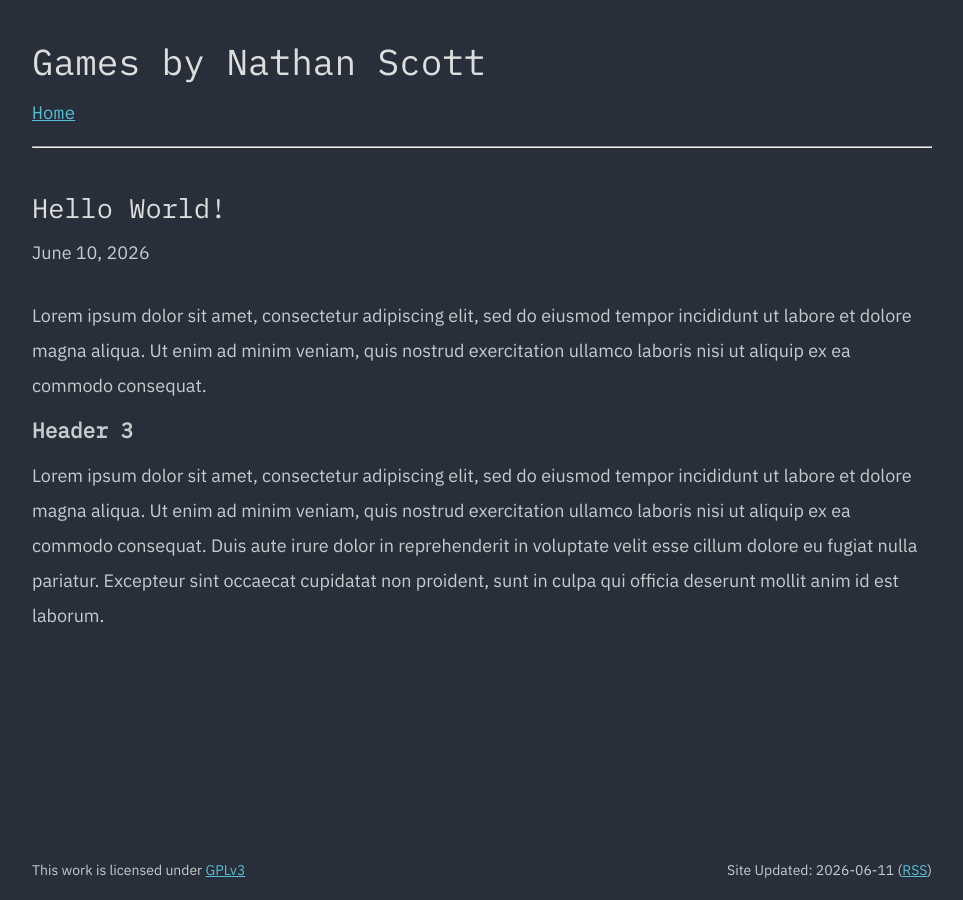
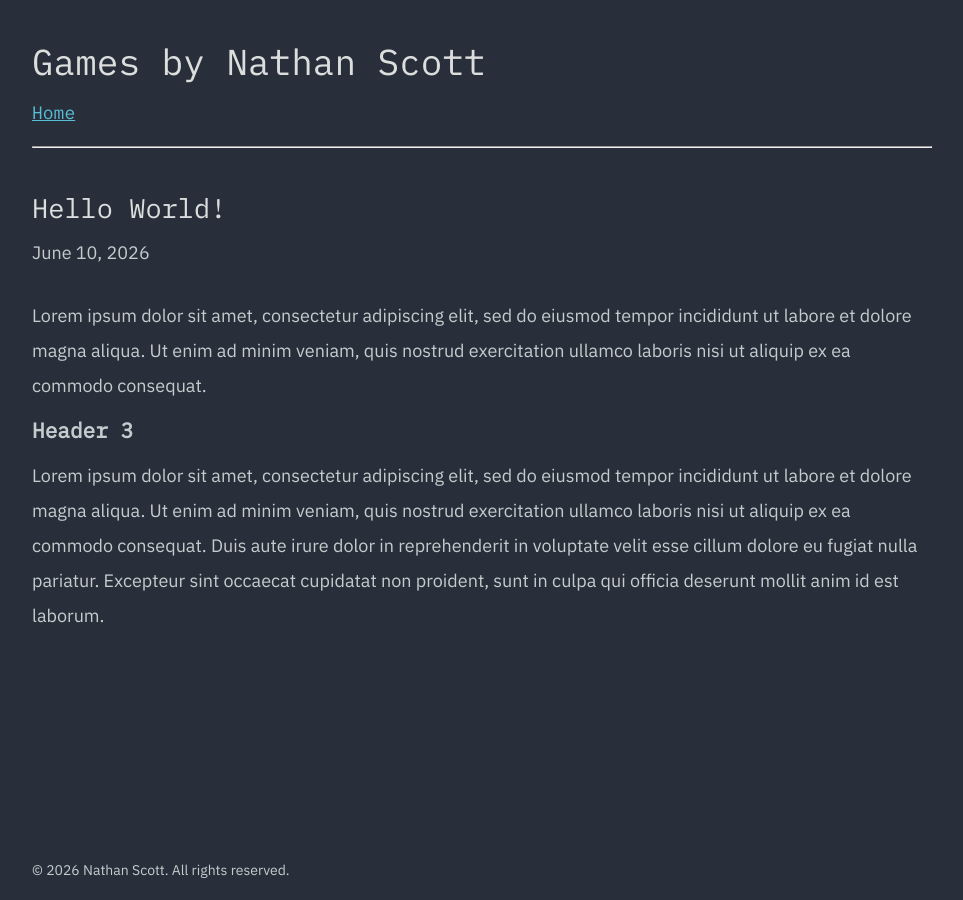
Before and after one commit to ncscott95/ncscott.dev, a Jekyll site: the page built from _posts/2026-06-10-hello-world.md, in a window 1280 px wide. Shown: the whole page, without its empty margins (158-1121 px from the left). Built offline with Jekyll 4.4.1, drawn with Linux system fonts in a browser that asks for light colours; nearby versions of some CDN libraries; library files that are not in the unit come from our copies.

Commit message:
Add copyright to footer

```diff
--- a/_includes/footer.html
+++ b/_includes/footer.html
@@ -1,6 +1,9 @@
 <div class="footer">
-    <span class="footer-text float-left">This work is licensed under <a rel="license" href="https://www.gnu.org/licenses/gpl-3.0.en.html" target="_blank">GPLv3</a></span>
-    <span class="footer-text float-right">
-    Site Updated: {{ site.time | date: '%Y-%m-%d' }} {{ site.timezone_short }} (<a href="/feed.xml" target="_blank">RSS</a>)
+  <span class="footer-text float-left">
+    <!-- This work is licensed under <a rel="license" href="https://www.gnu.org/licenses/gpl-3.0.en.html" target="_blank">GPLv3</a> -->
+    &copy; 2026 Nathan Scott. All rights reserved.
+  </span>
+  <span class="footer-text float-right">
+    <!-- Site Updated: {{ site.time | date: '%Y-%m-%d' }} {{ site.timezone_short }} (<a href="/feed.xml" target="_blank">RSS</a>) -->
   </span>
 </div>
```
